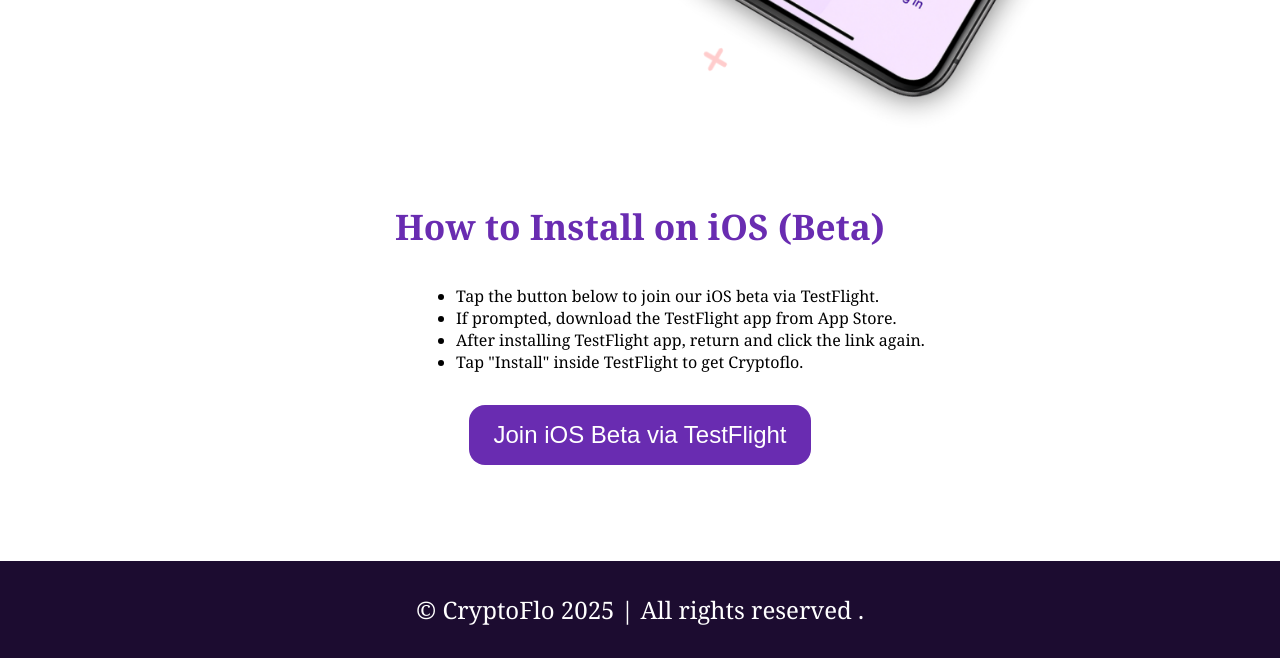
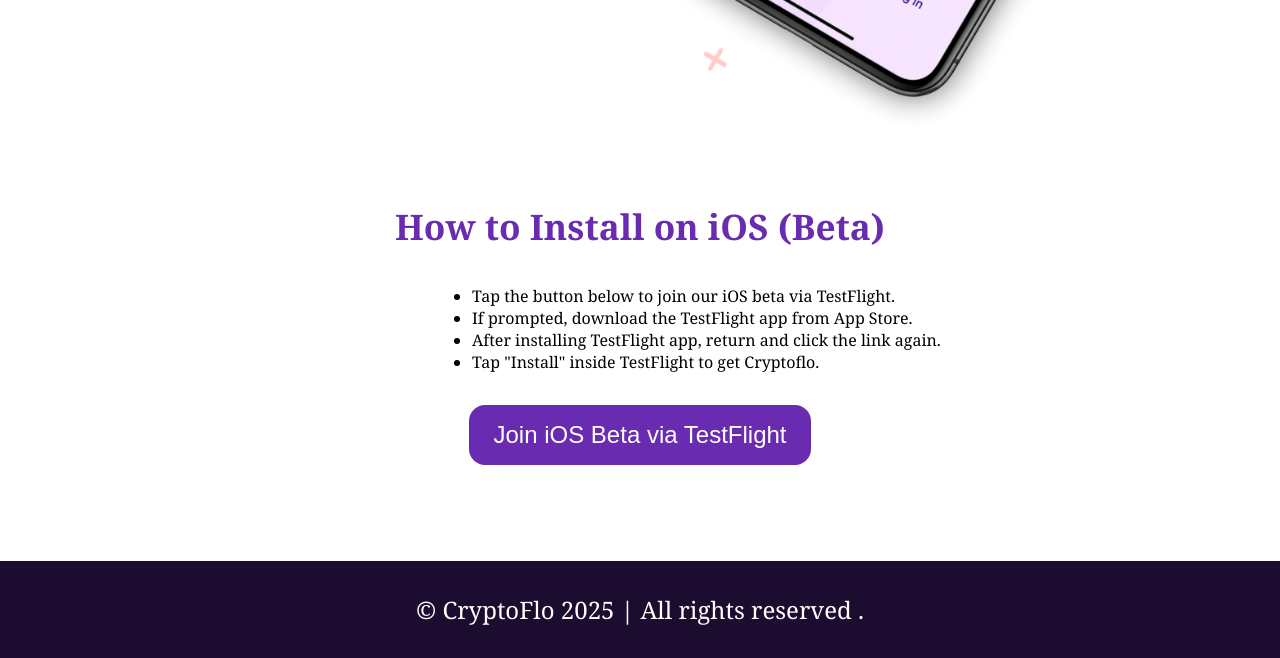
Before and after one commit to NelsonXBT/cryptoflo-website, a plain HTML site: page index.html in a window 1280 px wide. Shown: the part 621-1279 px from the top of the page. Drawn offline with Linux system fonts and the light colour scheme.

Commit message:
another commit

```diff
--- a/css/styles.css
+++ b/css/styles.css
@@ -19,16 +19,7 @@ header {
 }
 /* HEADER SECTION */
 
-/* .header-img {
-      background-image: url('./../assets/bg.png');
-    background-size: cover;
-    background-position: center;
-     height: 13rem;
-    width: 20.5rem;
-     display: flex;
-    align-items: center;
-     justify-content: center;
-  }   */
+
 .nav-logo {
   display: flex;
   /* align-items: center; */
@@ -70,18 +61,7 @@ header p {
   padding: 1rem;
 
 }
-/* .hero-image2 {
-     margin-top: -2rem;
-} */
 
-
-
-/* .cryptoflo-app-img {
-    width: .5rem;
-  height: 10rem;
-  margin-left: 2rem;
-
-} */
 
 .highlight {
     color: #692cb1;
@@ -95,6 +75,7 @@ header p {
 
 .install-ios-section {
     padding: 1rem;
+    margin: 1rem;
 }
 .install-ios {
     font-size: 0.8rem;
@@ -129,8 +110,6 @@ header p {
     margin: 2rem 0 0 0;
     padding: 0.5rem 3rem;
 }
-
-
 
 
 @media screen and (min-width: 860px) {
@@ -189,7 +168,7 @@ header p {
 }
 
 .install-ios-section {
-    margin: 10rem 0 0 0;
+    margin-top: 10rem;
     padding: 1rem;
 }
 
--- a/index.html
+++ b/index.html
@@ -14,7 +14,7 @@
   <img src="./assets/Cryptoflo-logo.png" alt="CryptoFlo Logo" class="logo">
 </div>
     <h1 class="site-name"></h1>
-        <p>Flo into authentic Airdrops...</p>
+        <p class="p">Flo into authentic Airdrops...</p>
 
 </header>
 
@@ -37,7 +37,7 @@
 </section>
 
 
-<section class="install-ios-section">
+<section class="install-ios-section" id="install-ios">
     <div class="install-ios">
         <h3 class="install-ios-title">How to Install on iOS (Beta)</h3>
         <ul>
```
